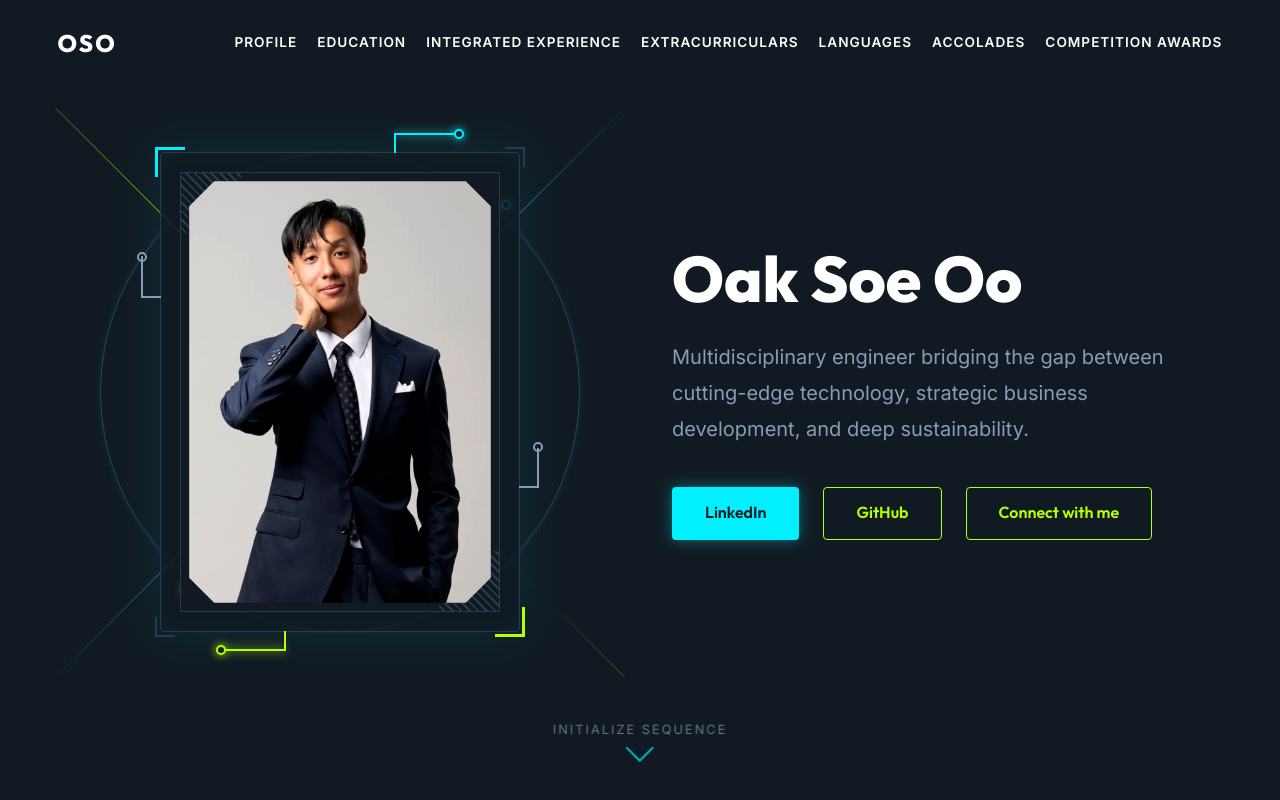
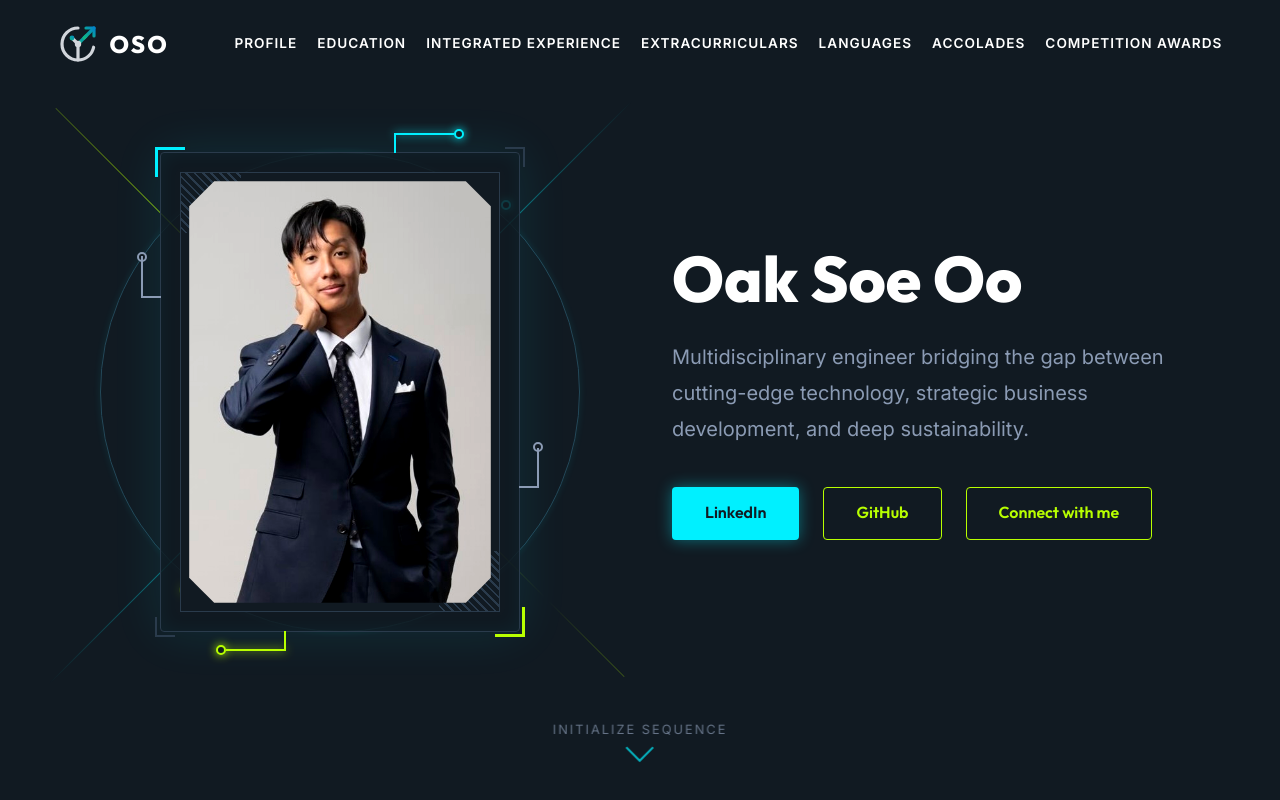
Before and after one commit to oak-23/portfolio, a React (Vite) app: page / in a window 1280 px wide. Shown: the top 800 px of the page. Built offline with nearby package versions, Linux system fonts and the light colour scheme.

Commit message:
Added logo

```diff
--- a/index.html
+++ b/index.html
@@ -1,18 +1,23 @@
 <!doctype html>
 <html lang="en">
+
 <head>
   <meta charset="UTF-8" />
-    <link rel="icon" type="image/svg+xml" href="/vite.svg" />
+  <link rel="icon" type="image/svg+xml" href="/icon.svg" />
   <meta name="viewport" content="width=device-width, initial-scale=1.0" />
 
   <!-- SEO Meta Tags -->
   <title>Oak Soe Oo | Multidisciplinary Engineer & Problem Solver</title>
-    <meta name="description" content="Portfolio of Oak Soe Oo. BEng at HKUST. Bridging engineering, science, business, entrepreneurship, and humanity with tangible impact." />
-    <meta name="keywords" content="Oak Soe Oo, HKUST, Computer Engineering, ExposAI, AI Data Analytics, Entrepreneurship" />
+  <meta name="description"
+    content="Portfolio of Oak Soe Oo. BEng at HKUST. Bridging engineering, science, business, entrepreneurship, and humanity with tangible impact." />
+  <meta name="keywords"
+    content="Oak Soe Oo, HKUST, Computer Engineering, ExposAI, AI Data Analytics, Entrepreneurship" />
   <meta name="author" content="Oak Soe Oo" />
 </head>
+
 <body>
   <div id="root"></div>
   <script type="module" src="/src/main.tsx"></script>
 </body>
+
 </html>
--- a/src/components/Navbar.tsx
+++ b/src/components/Navbar.tsx
@@ -21,7 +21,8 @@ const Navbar: React.FC = () => {
             <div className={styles.navContainer}>
                 <div className={styles.logo}>
                     <a href="#hero" style={{ color: 'inherit', display: 'flex', alignItems: 'center', textDecoration: 'none' }}>
-                        OSO
+                        <img src={`${import.meta.env.BASE_URL}icon.svg`} alt="OSO" style={{ height: '40px', width: '40px' }} />
+                        <span style={{ marginLeft: '12px' }}>OSO</span>
                     </a>
                 </div>
 
```
Also changed, not shown: public/icon.svg (added). Lines whose indentation alone changed are shown as unchanged.
